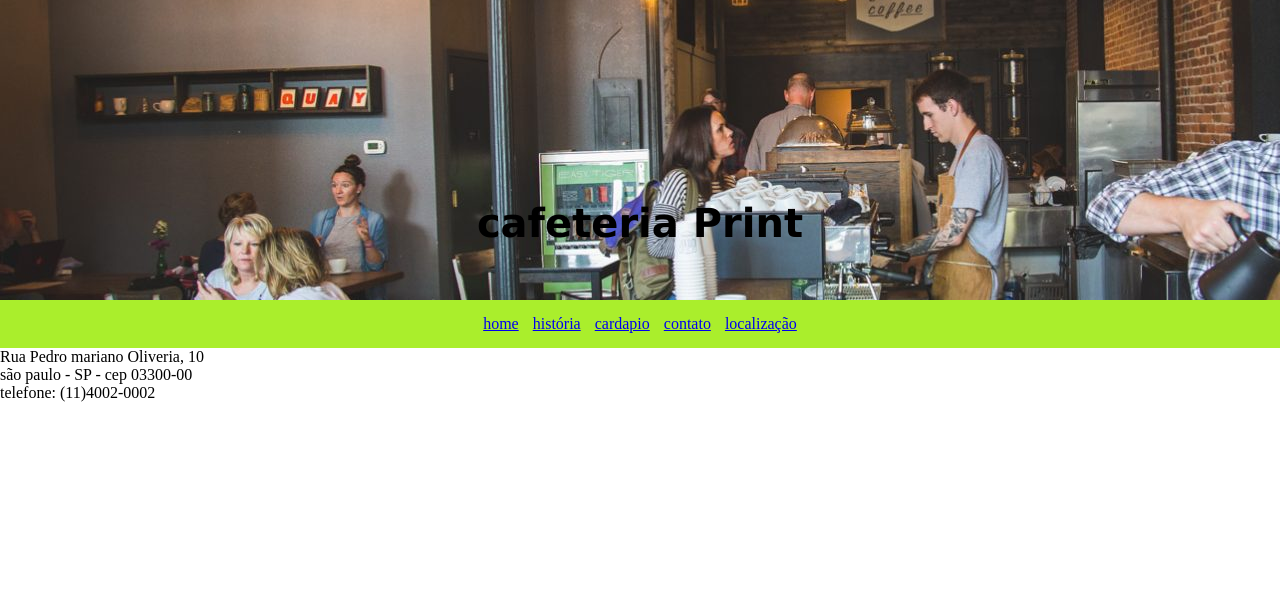
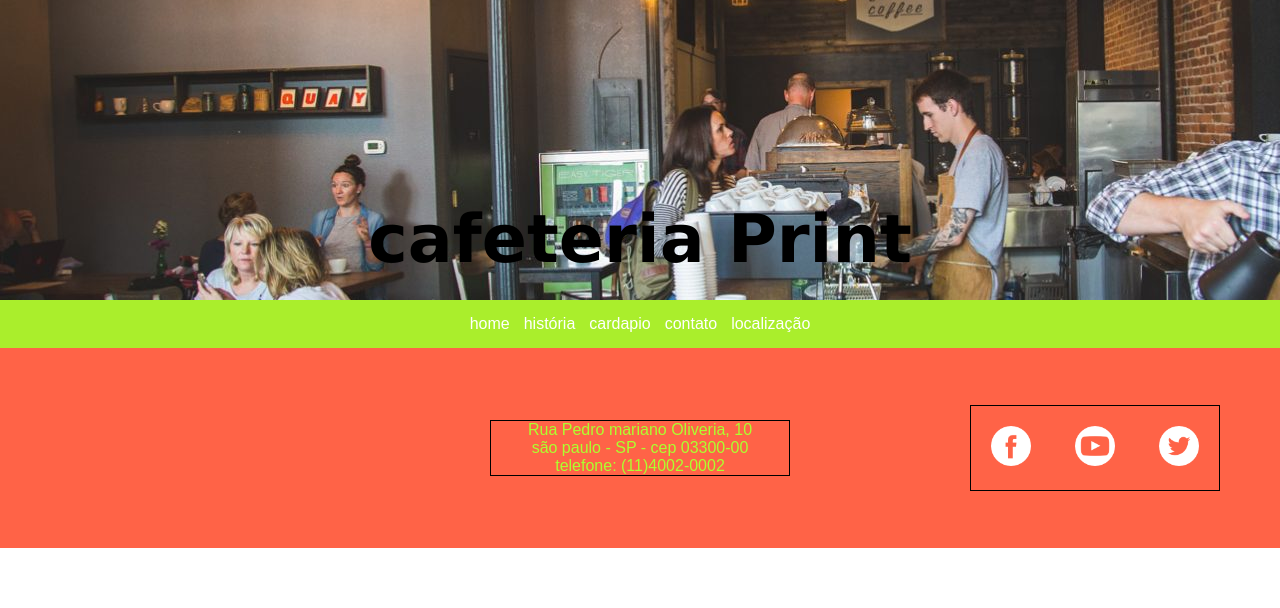
Before and after one commit to yCrist60/EstudoHTML2, a plain HTML site: page 2-06042022/cafeteria/layout.html in a window 1280 px wide. Drawn offline with Linux system fonts and the light colour scheme.

Commit message:
Finalização dos estilos do Layout.html

```diff
--- a/2-06042022/cafeteria/css/styles.css
+++ b/2-06042022/cafeteria/css/styles.css
@@ -23,7 +23,7 @@ header {
   /*Aplicar imagem de fundo ao cabeçalho*/
   background-image: url("../img/cafeteria2.jpg");
   /*Ajustar o tamanho da imagem de fundo*/
-  background size: 100% cover;
+  background size: 150%;
   /*alterar a posição vertical da imagem*/
   background-position-y: -400px;
   padding-top: 200px;
@@ -32,14 +32,14 @@ header {
 
 h1{
    font-family: Verdana;
-   font-size: 30pt;
-   color: white
+   font-size: 50pt;
+   color: black;
    /*Vamos aplicar uam sombra*/
    /*Primeiro elemento é a posição horizontal da sombra;
    /*Segundo elemento é posicão vertical sa sombra;
    /*Terceiro elemento é efeito esfumaçado da sombra;
    /*Quarto elemnteo é a cor. */
-   text-shadow 2px 2px 5px black;
+   text-shadow: 5xp 5xp 10xp black;
 }
 
 
@@ -56,3 +56,56 @@ nav ul li{
     /*espaço entre os links*/
     margin: 5px;
 }
+nav ul li a {
+  color: white;
+  font-family: arial;
+  /*tirar o sublinhado*/
+  text-decoration: none;
+}
+
+main {
+  padding 20px;
+}
+footer {
+  background-color: tomato;
+  /*Permitir com que o rodapé fique com seu
+  conteúdo flexível*/
+  display: flex;
+  /*Dispor o conteúdo em linha*/
+  flex-direction: row;
+  /*Ajustar o conteúdo ao centro com Justify-content e ALign-Itens */
+  justify-content: center;
+  align-items: center ;
+  height: 200px;
+}
+footer div{
+  border: 1px solid black;
+  margin: 10px;
+}
+
+#endereco{
+  font-family: arial;
+  font-size: 12pt;
+  color: greenyellow;
+  width: 300px;
+  text-align: center;
+}
+#redes{
+  position: absolute;
+  right: 50px;
+}
+#redes ul{
+  /* Retirar as bolinahs de marcação*/
+  list-style: none;
+}
+
+/*vamos dispor a imagens das redes
+em linha com display inline-bloack*/
+#redes ul li{
+  display: inline-block;
+  margin: 20px;
+}
+#redes ul li a img {
+  width: 40px;
+  height: 40px;
+}
```
